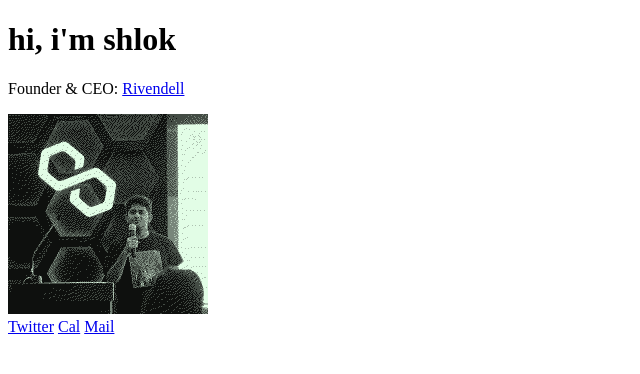
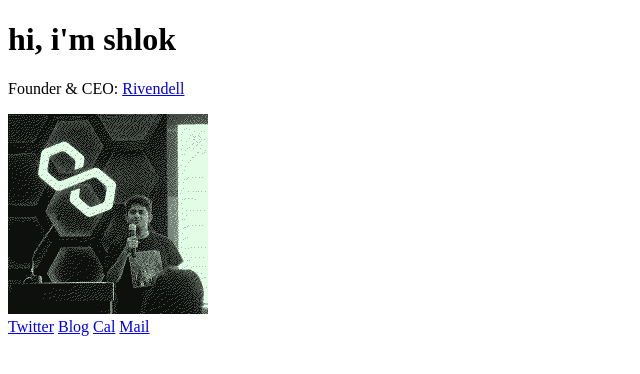
Before and after one commit to shl0k28/me, a plain HTML site: page index.html in a window 1280 px wide. Shown: the full height of the page, 0-640 px from the left. Drawn offline with Linux system fonts and the light colour scheme.

Commit message:
add blog

```diff
--- a/index.html
+++ b/index.html
@@ -13,6 +13,7 @@
             <img src="/shlok.png" alt="shlok" width="200">
         </div>
         <a href="http://twitter.com/shlokm289">Twitter</a>
+        <a href="https://paragraph.xyz/@shlok28">Blog</a>
         <a href="https://cal.com/shlok28">Cal</a>
         <a href="mailto:shlok@0xrivendell.xyz">Mail</a>
     </body>
```
